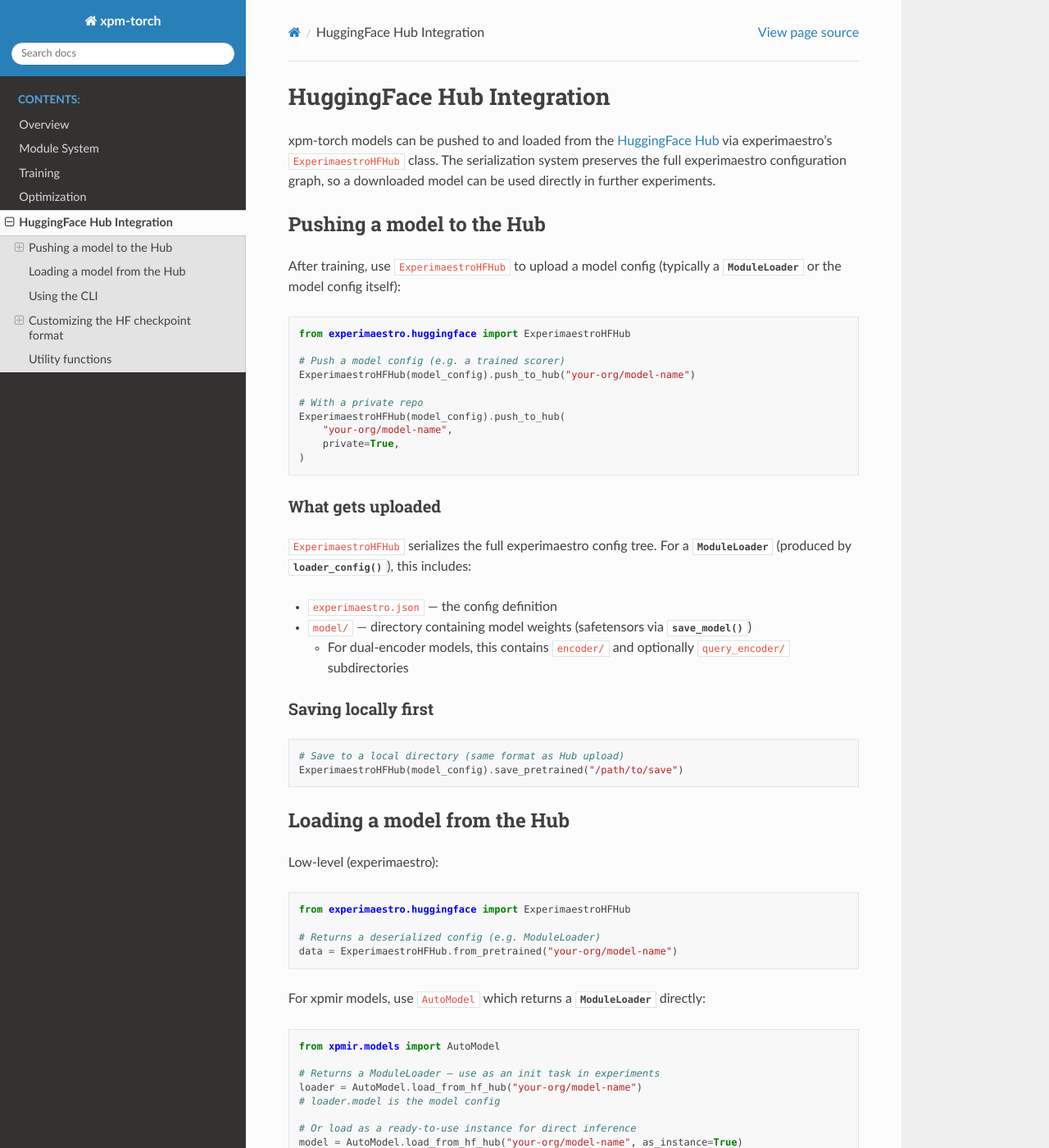
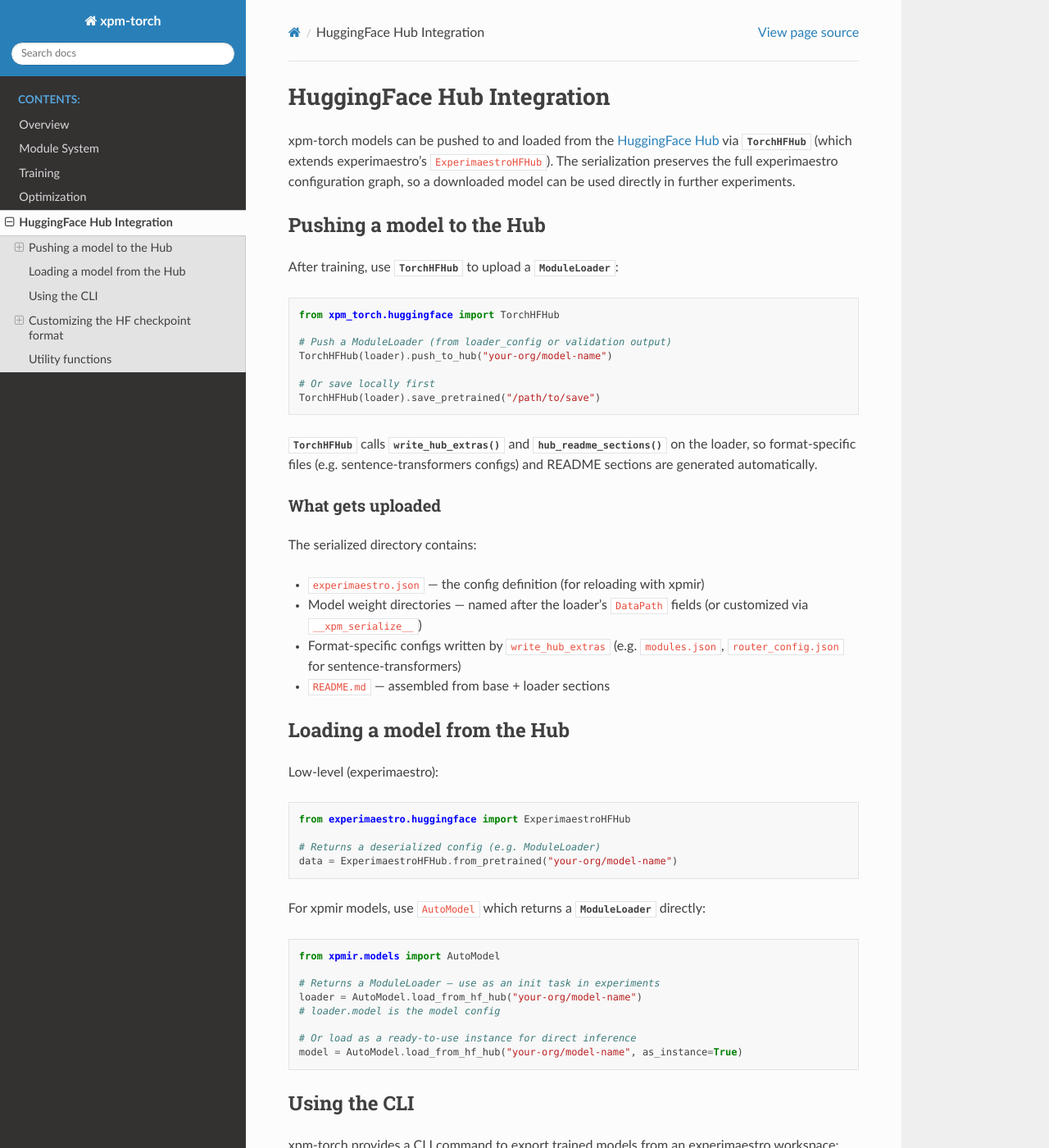
Before and after one commit to experimaestro/xpm-torch, a Sphinx documentation site: the page built from docs/source/huggingface.rst, in a window 1280 px wide and 1400 px high. Shown: the whole window at 82% size. Built offline with Sphinx 7.4.7 and the Read the Docs theme 3.1.0, drawn with Linux system fonts in a browser that asks for light colours; some of the changed text lies outside the part shown.

Commit message:
refactor: ModuleLoader hierarchy, TorchHFHub, template README
- ModuleLoader is now abstract (SerializationLWTask, no path)
- SimpleModuleLoader: single path DataPath for basic models
- TorchHFHub: calls write_hub_extras + hub_readme_sections on export
- CLI uses TorchHFHub instead of ExperimaestroHFHub
- TrainingResults.models typed as Dict[str, ModuleLoader]
- Template-based README with ReadmeSection before/after positioning
- ModuleLoader.model property (alias for value)
- Updated docs for new hierarchy and API

Co-Authored-By: Claude Opus 4.6 (1M context) <noreply@anthropic.com>

```diff
--- a/docs/source/huggingface.rst
+++ b/docs/source/huggingface.rst
@@ -2,52 +2,45 @@ HuggingFace Hub Integration
 ===========================
 
 xpm-torch models can be pushed to and loaded from the
-`HuggingFace Hub <https://huggingface.co/>`_ via experimaestro's
-``ExperimaestroHFHub`` class. The serialization system preserves the full
-experimaestro configuration graph, so a downloaded model can be used
-directly in further experiments.
+`HuggingFace Hub <https://huggingface.co/>`_ via
+:class:`~xpm_torch.huggingface.TorchHFHub` (which extends experimaestro's
+``ExperimaestroHFHub``). The serialization preserves the full experimaestro
+configuration graph, so a downloaded model can be used directly in further
+experiments.
 
 Pushing a model to the Hub
 --------------------------
 
-After training, use ``ExperimaestroHFHub`` to upload a model config
-(typically a :class:`~xpm_torch.module.ModuleLoader` or the model config
-itself):
+After training, use :class:`~xpm_torch.huggingface.TorchHFHub` to upload a
+:class:`~xpm_torch.module.ModuleLoader`:
 
 .. code-block:: python
 
-    from experimaestro.huggingface import ExperimaestroHFHub
+    from xpm_torch.huggingface import TorchHFHub
 
-    # Push a model config (e.g. a trained scorer)
-    ExperimaestroHFHub(model_config).push_to_hub("your-org/model-name")
+    # Push a ModuleLoader (from loader_config or validation output)
+    TorchHFHub(loader).push_to_hub("your-org/model-name")
 
-    # With a private repo
-    ExperimaestroHFHub(model_config).push_to_hub(
-        "your-org/model-name",
-        private=True,
-    )
+    # Or save locally first
+    TorchHFHub(loader).save_pretrained("/path/to/save")
+
+:class:`~xpm_torch.huggingface.TorchHFHub` calls
+:meth:`~xpm_torch.module.ModuleLoader.write_hub_extras` and
+:meth:`~xpm_torch.module.ModuleLoader.hub_readme_sections` on the loader,
+so format-specific files (e.g. sentence-transformers configs) and README
+sections are generated automatically.
 
 What gets uploaded
 ~~~~~~~~~~~~~~~~~~
 
-``ExperimaestroHFHub`` serializes the full experimaestro config tree.
-For a :class:`~xpm_torch.module.ModuleLoader` (produced by
-:meth:`~xpm_torch.module.Module.loader_config`), this includes:
+The serialized directory contains:
 
-- ``experimaestro.json`` — the config definition
-- ``model/`` — directory containing model weights (safetensors via
-  :meth:`~xpm_torch.module.Module.save_model`)
-
-  - For dual-encoder models, this contains ``encoder/`` and optionally
-    ``query_encoder/`` subdirectories
-
-Saving locally first
-~~~~~~~~~~~~~~~~~~~~
-
-.. code-block:: python
-
-    # Save to a local directory (same format as Hub upload)
-    ExperimaestroHFHub(model_config).save_pretrained("/path/to/save")
+- ``experimaestro.json`` — the config definition (for reloading with xpmir)
+- Model weight directories — named after the loader's ``DataPath`` fields
+  (or customized via ``__xpm_serialize__``)
+- Format-specific configs written by ``write_hub_extras`` (e.g.
+  ``modules.json``, ``router_config.json`` for sentence-transformers)
+- ``README.md`` — assembled from base + loader sections
 
 Loading a model from the Hub
 -----------------------------
@@ -104,26 +97,25 @@ serialized config under
 
 The CLI deserializes this config, lets you pick a model key from
 :attr:`~xpm_torch.results.TrainingResults.models`, and then calls
-``ExperimaestroHFHub(model).push_to_hub(...)`` (or
-``save_pretrained(...)`` for local export).
+:class:`~xpm_torch.huggingface.TorchHFHub` to export.
 
 Customizing the HF checkpoint format
 -------------------------------------
 
 There are three extension points for customizing what gets written during
-Hub export. They live on different classes:
+Hub export:
 
 - :meth:`Module.loader_config(path) <xpm_torch.module.Module.loader_config>` —
   on the model, controls which ``ModuleLoader`` subclass is returned
 - :meth:`ModuleLoader.write_hub_extras(save_directory) <xpm_torch.module.ModuleLoader.write_hub_extras>` —
   on the loader, writes additional files (e.g. ST configs)
-- :meth:`ModuleLoader.hub_readme_extra() <xpm_torch.module.ModuleLoader.hub_readme_extra>` —
-  on the loader, appends model-specific text to the README
+- :meth:`ModuleLoader.hub_readme_sections() <xpm_torch.module.ModuleLoader.hub_readme_sections>` —
+  on the loader, provides named README sections with positioning
 
 The hooks are on :class:`~xpm_torch.module.ModuleLoader` (not on
 :class:`~xpm_torch.module.Module`) because the loader is the object that
-gets serialized for Hub export and holds the path to the model weights.
-``Module`` configs are data-less.
+gets serialized for Hub export and holds the ``DataPath`` references to
+model weights. ``Module`` configs are data-less.
 
 :meth:`~xpm_torch.module.Module.loader_config`
 ~~~~~~~~~~~~~~~~~~~~~~~~~~~~~~~~~~~~~~~~~~~~~~~
@@ -131,21 +123,20 @@ gets serialized for Hub export and holds the path to the model weights.
 When a model is serialized for the Hub, experimaestro serializes the
 :class:`~xpm_torch.module.ModuleLoader` returned by
 :meth:`~xpm_torch.module.Module.loader_config`. Subclasses override this
-method to return a custom loader:
+method to return a custom loader with different ``DataPath`` fields:
 
 .. code-block:: python
 
-    from xpm_torch.module import Module, ModuleLoader
+    from xpm_torch.module import Module, SimpleModuleLoader
 
     class MyModel(Module):
         def loader_config(self, path):
-            # Default: single ModuleLoader pointing to checkpoint dir
-            return ModuleLoader.C(value=self, path=path)
+            # Default: single path DataPath
+            return SimpleModuleLoader.C(value=self, path=path)
 
-    class MySpladeModel(Module):
-        def loader_config(self, path):
-            # Return a custom loader that writes ST configs on Hub export
-            return SpladeModuleLoader.C(value=self, path=path)
+Loaders can also override ``__xpm_serialize__`` to control the directory
+names used during serialization (e.g. mapping field names to
+sentence-transformers conventions).
 
 :meth:`~xpm_torch.module.Module.save_model` / :meth:`~xpm_torch.module.Module.load_model`
 ~~~~~~~~~~~~~~~~~~~~~~~~~~~~~~~~~~~~~~~~~~~~~~~~~~~~~~~~~~~~~~~~~~~~~~~~~~~~~~~~~~~~~~~~~~
@@ -172,7 +163,7 @@ the on-disk format:
                 self.query_encoder.load_model(path / "query_encoder")
 
 :meth:`~xpm_torch.module.ModuleLoader.write_hub_extras` and :meth:`~xpm_torch.module.ModuleLoader.hub_readme_sections`
-~~~~~~~~~~~~~~~~~~~~~~~~~~~~~~~~~~~~~~~~~~~~~~~~~~~~~~~~~~~~~~~~~~~~~~~~~~~~~~~~~~~~~~~~~~~~~~~~~~~~~~~~~~~~~~~~~~~~~
+~~~~~~~~~~~~~~~~~~~~~~~~~~~~~~~~~~~~~~~~~~~~~~~~~~~~~~~~~~~~~~~~~~~~~~~~~~~~~~~~~~~~~~~~~~~~~~~~~~~~~~~~~~~~~~~~~~~~~~
 
 To write additional files alongside the model weights during Hub export
 (e.g. sentence-transformers compatibility configs), create a custom
@@ -203,10 +194,10 @@ positioning relative to the base sections (``frontmatter``,
                 ),
             ]
 
-These hooks are only called during Hub export (by ``ExperimaestroHFHub``),
-not during checkpoint saving. Then override
-:meth:`~xpm_torch.module.Module.loader_config` on your model to return
-this loader:
+These hooks are only called during Hub export (by
+:class:`~xpm_torch.huggingface.TorchHFHub`), not during checkpoint saving.
+Then override :meth:`~xpm_torch.module.Module.loader_config` on your model
+to return this loader:
 
 .. code-block:: python
 
@@ -214,25 +205,15 @@ this loader:
         def loader_config(self, path):
             return MyCustomLoader.C(value=self, path=path)
 
-Subclassing ``ExperimaestroHFHub``
-~~~~~~~~~~~~~~~~~~~~~~~~~~~~~~~~~~
+Class hierarchy
+~~~~~~~~~~~~~~~
 
-For library-level customization (e.g. adding a README or TensorBoard
-logs to every upload), subclass ``ExperimaestroHFHub``:
-
-.. code-block:: python
-
-    from experimaestro.huggingface import ExperimaestroHFHub
-
-    class MyLibraryHFHub(ExperimaestroHFHub):
-        def __init__(self, config, variant=None, readme=None):
-            super().__init__(config, variant)
-            self.readme = readme
-
-        def _save_pretrained(self, save_directory):
-            super()._save_pretrained(save_directory)
-            if self.readme:
-                (save_directory / "README.md").write_text(self.readme)
+- :class:`~experimaestro.huggingface.ExperimaestroHFHub` — base serialization
+  (experimaestro)
+- :class:`~xpm_torch.huggingface.TorchHFHub` — calls ``write_hub_extras``
+  and ``hub_readme_sections`` on the loader (xpm-torch)
+- ``XPMIRHFHub`` — adds xpmir README sections (frontmatter, usage, results)
+  and TensorBoard logs (xpmir)
 
 Utility functions
 -----------------
@@ -242,3 +223,4 @@ downloads, config retrieval):
 
 .. automodule:: xpm_torch.huggingface
    :members:
+   :exclude-members: TorchHFHub
--- a/src/xpm_torch/__init__.py
+++ b/src/xpm_torch/__init__.py
@@ -1,3 +1,3 @@
 # flake8: noqa: F401
 from .base import Random, Sampler, SampleIterator
-from .module import Module, ModuleContainer, ModuleLoader
+from .module import Module, ModuleContainer, ModuleLoader, SimpleModuleLoader
```
Also changed, not shown: 6 other files.
